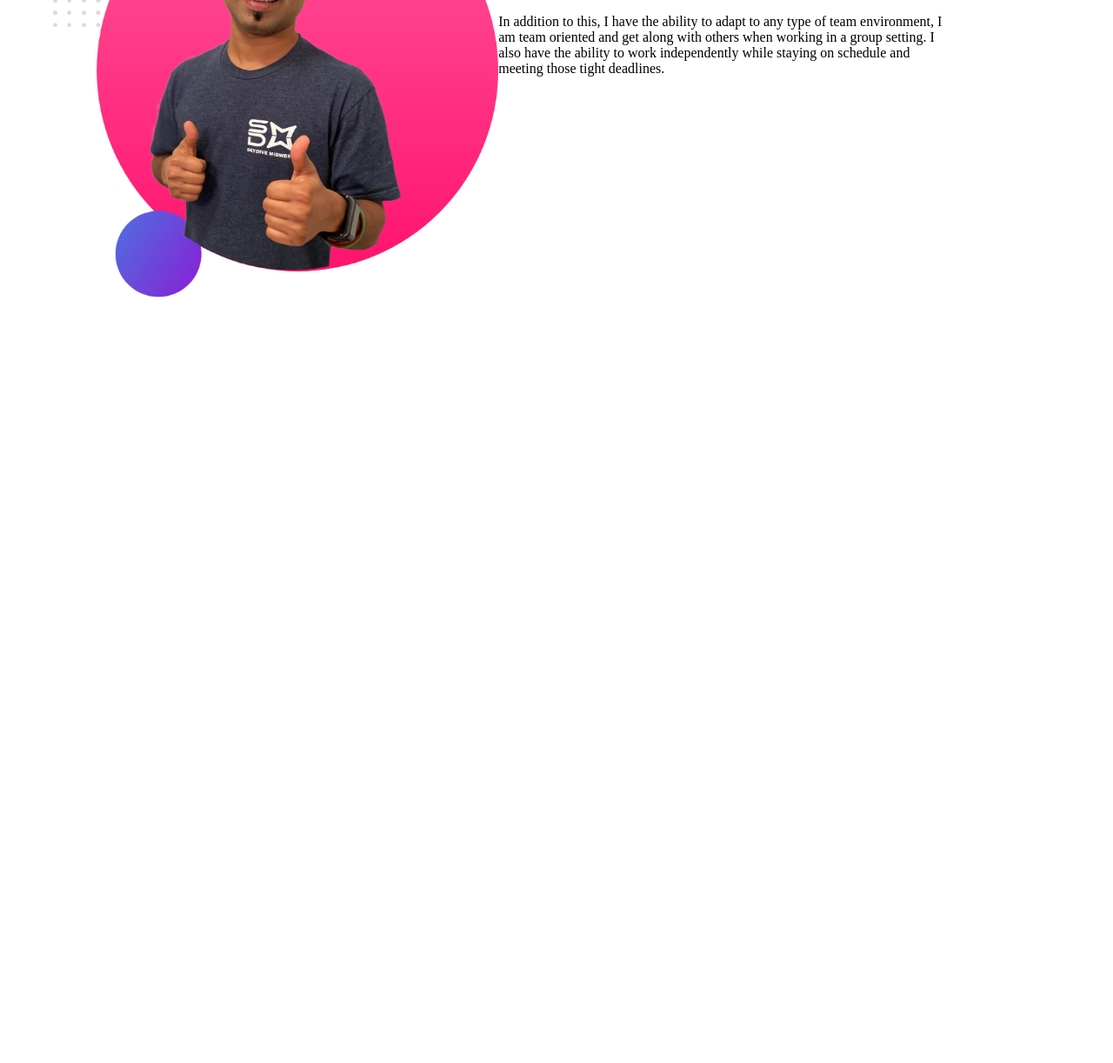
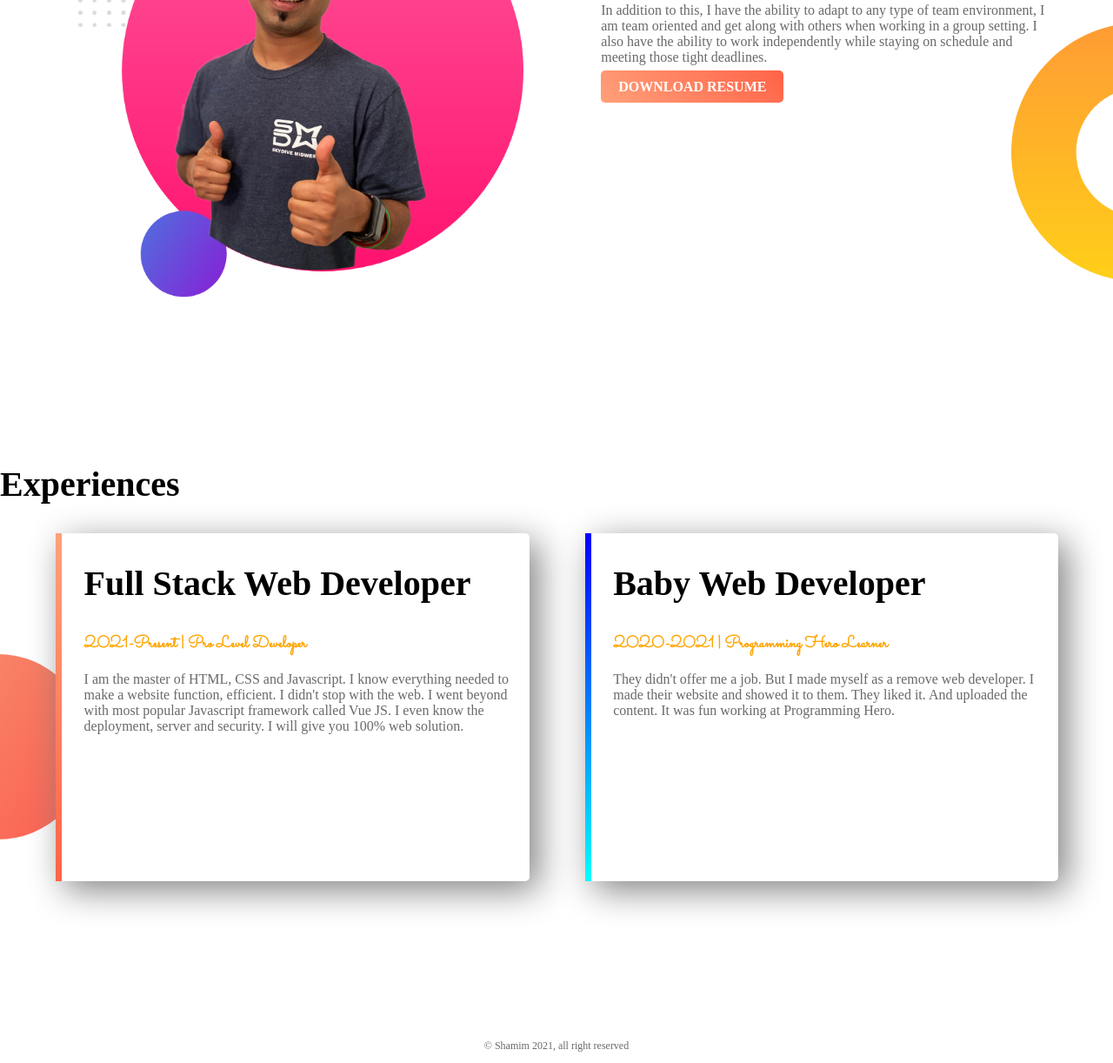
Before and after one commit to shamim1999/first-portfolio, a plain HTML site: page index.html in a window 1280 px wide. Shown: the part 800-2022 px from the top of the page at 87% size. Before the commit the page ends 1300 px from the top, so only its background shows below. Drawn offline with Linux system fonts and the light colour scheme.

Commit message:
final part of web

```diff
--- a/index.html
+++ b/index.html
@@ -12,7 +12,7 @@
      <section class="top-banner">
         <div class="half-width Dream-big" >
             <h1 class="intro">Welcome To </h1>
-        <h1> <span class="name-highlight">Shahadut</span> World</h1>
+        <h1> <span class="orange-highlight">Shamim</span> World</h1>
         <h3>World-class professional web developer</h3>
         <p> I have a firm knowledge of HTML, CSS and JavaScript language and possess a good knowledge of computer software packages (frameworks and tools) that are used in today’s technology.
         On a personal level, I am highly-motivated, result oriented, self-driven, hard-working, fast learner and constantly seeking to improve my skills and am fully aware of the latest Front-end Development Tools.</p>
@@ -27,11 +27,30 @@
                 <img src="jhankar2.png" alt="">
             </div>
             <div class="half-width">
-                <h3 class="middle-heading"> Dream Big</h3>
-                <h4>Become a web developer</h4>
+                <h2> Dream Big</h3>
+                <h4>Become World's No. 1 Developer</h4>
                 <p>In addition to this, I have the ability to adapt to any type of team environment, I am team oriented and get along with others when working in a group setting. I also have the ability to work independently while staying on schedule and meeting those tight deadlines.</p>
+                <a  class="link-button" href="https://www.linkedin.com/in/md-shamim-5688941a1/" target="_blank"> DOWNLOAD RESUME</a>
 
             </div>
         </section>
+        <section class="experience-area ">
+            <h2>Experiences</h2>
+            <div id="full-stack" class="half-width single-experience">
+                <h2>Full Stack Web Developer</h2>
+                <h3 class="orange-highlight">2021-Present | Pro Level Developer</h3>
+                <p>I am the master of HTML, CSS and Javascript. I know everything needed to make a website function, efficient. I didn't stop with the web. I went beyond with most popular Javascript framework called Vue JS. I even know the deployment, server and security. I will give you 100% web solution.</p>
+
+            </div>
+            <div id="baby-web" class="half-width single-experience">
+                <h2>Baby Web Developer</h2>
+                <h3 class="orange-highlight">2020-2021 | Programming Hero Learner</h3>
+                <p>They didn't offer me a job. But I made myself as a remove web developer. I made their website and showed it to them. They liked it. And uploaded the content. It was fun working at Programming Hero.</p>
+            </div>
+           </section>
+           <footer>
+               <p>© Shamim 2021, all right reserved               </p>
+
+               </footer>
 </body>
 </html>
--- a/style.css
+++ b/style.css
@@ -6,8 +6,14 @@ body{
 h1{
     font-size: 50px;
   }
+  h2{
+    font-size: 40px;
+  }
+  p{
+    color:dimgray;
+  }
 
-  .name-highlight{
+  .orange-highlight{
     font-family: 'Sacramento', cursive;
     font font-size: 60px;
     color:orange;
@@ -16,13 +22,13 @@ h1{
  .half-width{
    width:40%;
    float:left;
-   margin-left:5px;
+   margin-left:5%;
    padding-left: 2%;
    }
  .half-width img{
    width:100%;
-   padding-left: 6%;
- }
+
+  }
  .top-banner{
    background-image: url("top-banner.png");
    background-repeat: no-repeat;
@@ -40,6 +46,34 @@ h1{
    font-weight: 700;
 
  }
-  .middle-heading{
-  font-size: 40px;
+ .dream-area{
+   background-image: url(dream-bg.png);
+   background-repeat: no-repeat;
+   background-position: right;
  }
+ .single-experience{
+   box-shadow:10px 10px 40px gray ;
+   border-radius: 5px;
+   height: 80%;
+   background-color: white;
+ }
+  .experience-area{
+    background-image: url(exp-bg.png);
+    background-repeat: no-repeat;
+    background-position: left;
+
+  }
+  #full-stack{
+    border-left: 7px solid;
+    border-image:linear-gradient(180deg, lightSalmon,tomato) ;
+    border-image-slice: 1;
+  }
+  #baby-web{
+    border-left: 7px solid;
+    border-image: linear-gradient(180deg,blue,cyan);
+    border-image-slice: 1;
+  }
+  footer p{
+    text-align: center;
+    font-size: 12px;
+  }
```
